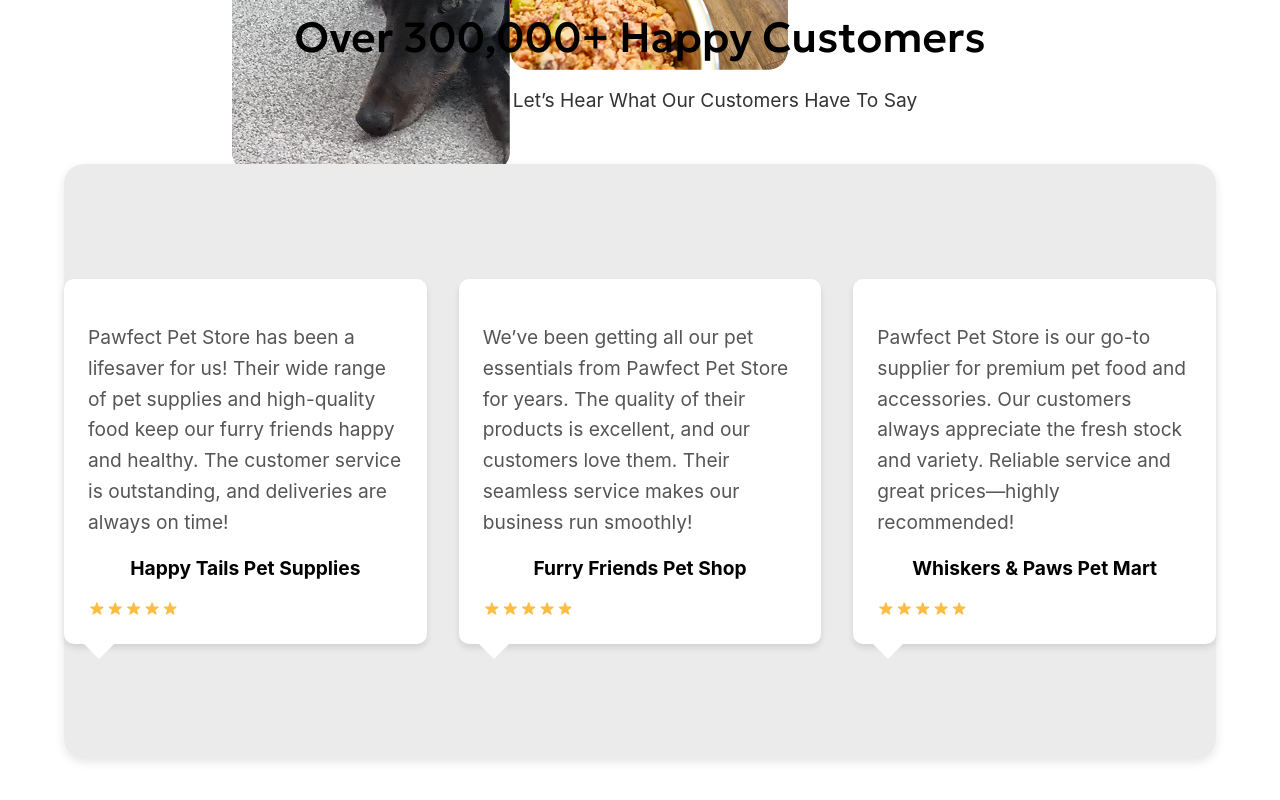
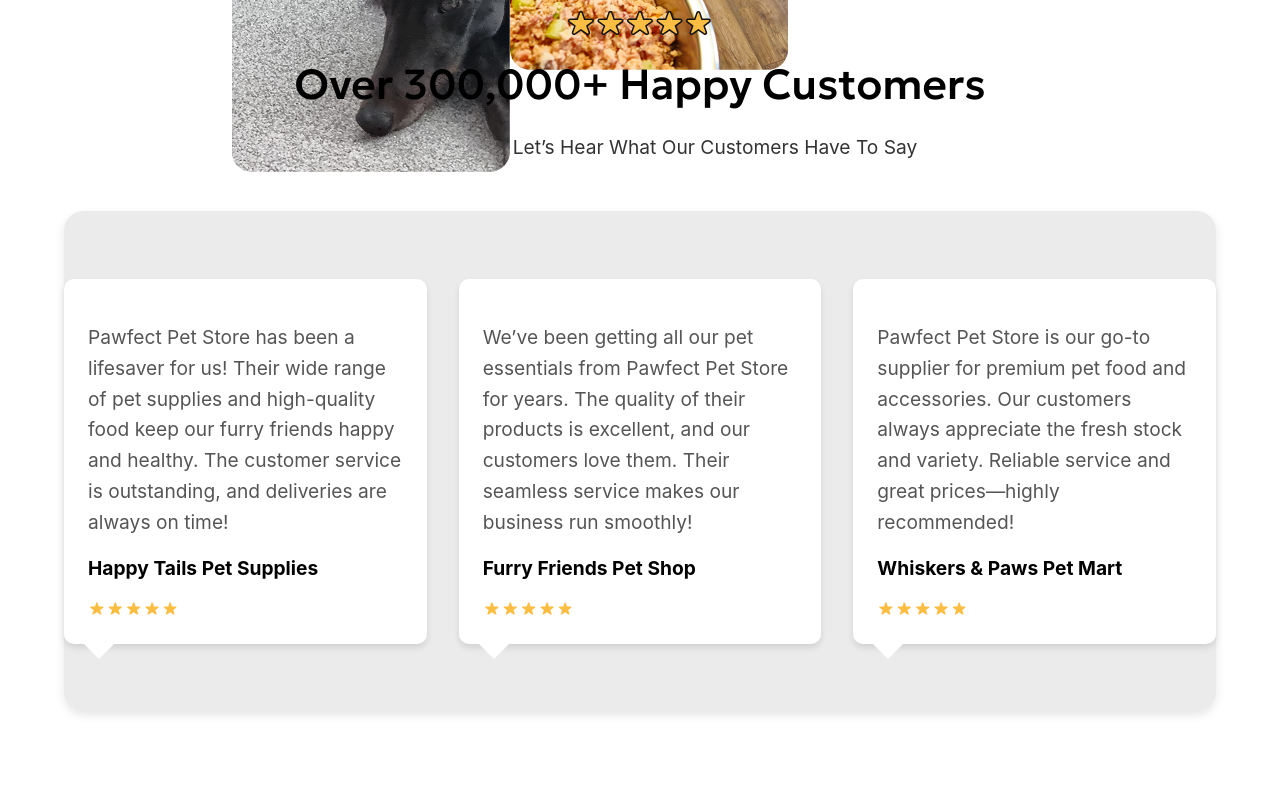
Before and after one commit to Om-5300/pet-shop, a React (Create React App) app: page / in a window 1280 px wide. Shown: the part 5866-6666 px from the top of the page. Built offline with nearby package versions, Linux system fonts and the light colour scheme.

Commit message:
i upgrade a customer review component and also change the css of customer review frame change some portion

```diff
--- a/src/App.css
+++ b/src/App.css
@@ -616,7 +616,7 @@ body {
   background-color: #ebebeb;
   width: 90%;
   max-width: 1326px;
-  height: 594px;
+  height: 500px;
   margin-top: 33px;
   display: flex;
   justify-content: center;
@@ -671,7 +671,6 @@ body {
 }
 
 .user {
-  text-align: center;
   margin-top: 1rem;
 }
 
```
